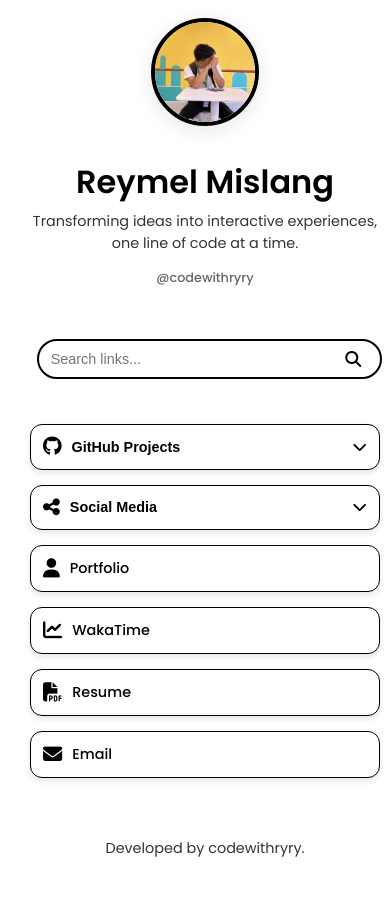
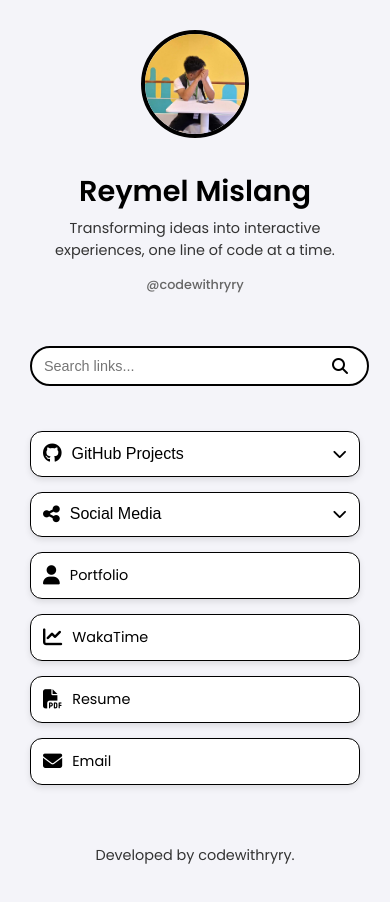
Before and after one commit to codewithryry/linktree, a Vue app: page / in a window 390 px wide. Shown: the top 902 px of the page. Built offline with nearby package versions, Linux system fonts and the light colour scheme.

Commit message:
redeploy

```diff
--- a/public/index.html
+++ b/public/index.html
@@ -6,11 +6,11 @@
     <meta name="viewport" content="width=device-width,initial-scale=1.0">
     <link rel="icon" href="<%= BASE_URL %>favicon.ico">
     <link href="https://cdnjs.cloudflare.com/ajax/libs/font-awesome/6.0.0-beta3/css/all.min.css" rel="stylesheet">
-    <title>Reymel's Links</title>
+    <title>Reymel Mislang</title>
   </head>
   <body>
     <noscript>
-      <strong>We're sorry but Reymel's Links doesn't work properly without JavaScript enabled. Please enable it to continue.</strong>
+      <strong>We're sorry but we doesn't work properly without JavaScript enabled. Please enable it to continue.</strong>
     </noscript>
     <div id="app"></div>
     <!-- built files will be auto injected -->
--- a/src/App.vue
+++ b/src/App.vue
@@ -37,8 +37,6 @@ export default {
   flex-direction: column;
   justify-content: center;
   align-items: center;
-  height: 100vh;
-  background: #fefeff;
   font-family: "Poppins", sans-serif; /* Use Poppins font */
 }
 
@@ -65,4 +63,29 @@ export default {
   font-size: 1rem;
   color: #333;
 }
+
+/* Global Styles */
+body {
+  margin: 0;
+  font-family: "Poppins", sans-serif;
+  background: #f4f4f9; /* Example background color */
+}
+
+#app {
+  display: flex;
+  justify-content: center;
+  align-items: center;
+  min-height: 100vh;
+  padding: 20px;
+  box-sizing: border-box;
+}
+
+.app-container {
+  width: 100%;
+  max-width: 800px; /* Adjust the max-width as needed */
+  background: #fff;
+  border-radius: 12px;
+  box-shadow: 0 4px 20px rgba(0, 0, 0, 0.1);
+  overflow: hidden;
+}
 </style>
--- a/src/views/Home.vue
+++ b/src/views/Home.vue
@@ -1,4 +1,5 @@
 <template>
+  <div class="linktree-container">
     <div class="linktree">
       <!-- Profile Section -->
       <div class="profile">
@@ -109,6 +110,12 @@
         </a>
       </div>
 
+      <!-- Footer Section -->
+      <footer class="footer">
+        <p class="footer-text">Developed by codewithryry.</p>
+      </footer>
+    </div>
+
     <!-- Back-to-Top Button -->
     <button
       v-if="showBackToTop"
@@ -118,11 +125,6 @@
     >
       <i class="fas fa-arrow-up"></i>
     </button>
-
-    <!-- Footer Section -->
-    <footer class="footer">
-      <p class="footer-text">Developed by codewithryry.</p>
-    </footer>
   </div>
 </template>
 
@@ -288,21 +290,22 @@ export default {
 /* Global Styles */
 @import url("https://fonts.googleapis.com/css2?family=Poppins:wght@400;500;600&display=swap");
 
+.linktree-container {
+  position: relative;
+  width: 100%;
+  max-width: 800px;
+  margin: 0 auto;
+}
+
 .linktree {
   font-family: "Poppins", sans-serif;
   margin: 0;
   padding: 20px;
-  background: #fff;
   color: #000;
   display: flex;
   flex-direction: column;
   align-items: center;
-  justify-content: center;
-  min-height: 100vh;
   text-align: center;
-  width: 100%;
-  overflow: hidden;
-  position: relative;
 }
 
 /* Profile Section */
@@ -316,7 +319,7 @@ export default {
   border-radius: 50%;
   margin-bottom: 15px;
   border: 4px solid #000;
-  box-shadow: 0 4px 20px rgba(0, 0, 0, 0.1);
+  box-shadow: 0 4px 20px rgba(255, 255, 255, 0.1);
 }
 
 .profile h1 {
@@ -379,7 +382,7 @@ export default {
 /* Links Section */
 .links {
   width: 100%;
-  max-width: 350px;
+  max-width: 500px;
   display: flex;
   flex-direction: column;
   gap: 15px;
@@ -396,7 +399,6 @@ export default {
   text-decoration: none;
   border-radius: 12px;
   font-size: 1rem;
-  font-weight: 500;
   transition: transform 0.3s ease, box-shadow 0.3s ease, opacity 0.2s ease;
   box-shadow: 0 3px 6px rgba(0, 0, 0, 0.1);
   background: #fff;
@@ -423,7 +425,30 @@ export default {
 .dropdown-toggle {
   width: 100%;
   cursor: pointer;
-  font-weight: bold; /* Added bold text */
+  font-size: 1rem;
+  color: #000;
+  display: flex;
+  align-items: center;
+  justify-content: flex-start;
+  padding: 15px;
+  text-align: left;
+  text-decoration: none;
+  border-radius: 12px;
+  transition: transform 0.3s ease, box-shadow 0.3s ease, opacity 0.2s ease;
+  box-shadow: 0 3px 6px rgba(0, 0, 0, 0.1);
+  background: #fff;
+  border: 1px solid #000;
+}
+
+.dropdown-toggle:hover {
+  transform: translateY(-3px);
+  box-shadow: 0 6px 15px rgba(0, 0, 0, 0.2);
+  opacity: 0.9;
+}
+
+.dropdown-toggle span {
+  font-size: 1rem;
+  color: #000;
 }
 
 .dropdown-icon {
@@ -456,7 +481,7 @@ export default {
   text-decoration: none;
   border-radius: 8px;
   transition: background 0.3s ease;
-  font-weight: bold; /* Added bold text */
+  font-size: 1rem;
 }
 
 .dropdown-link:hover {
@@ -465,7 +490,7 @@ export default {
 
 /* Back-to-Top Button */
 .back-to-top {
-  position: fixed;
+  position: absolute;
   bottom: 20px;
   right: 20px;
   background: #fff;
@@ -490,7 +515,6 @@ export default {
 .footer {
   margin-top: 40px;
   padding: 20px;
-  background: #fff;
   width: 100%;
   text-align: center;
 }
@@ -513,7 +537,7 @@ export default {
   }
 
   .profile h1 {
-    font-size: 2.0rem;
+    font-size: 1.8rem;
   }
 
   .bio {
@@ -530,7 +554,7 @@ export default {
   }
 
   .search-bar {
-    max-width: 90%;
+    max-width: 100%;
   }
 
   .search-input {
```
Lines whose indentation alone changed are shown as unchanged.
